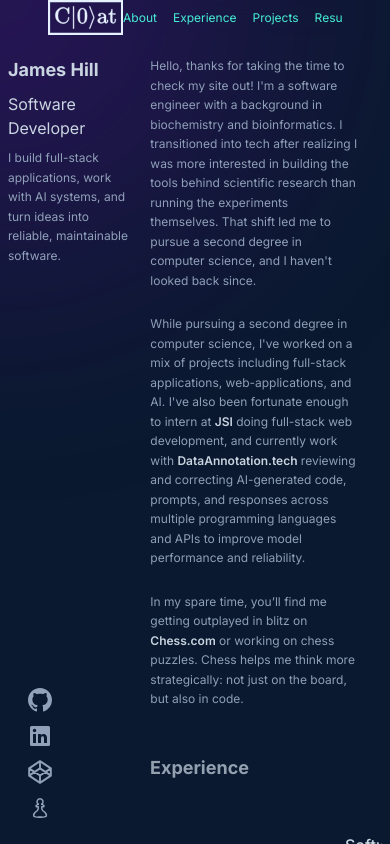
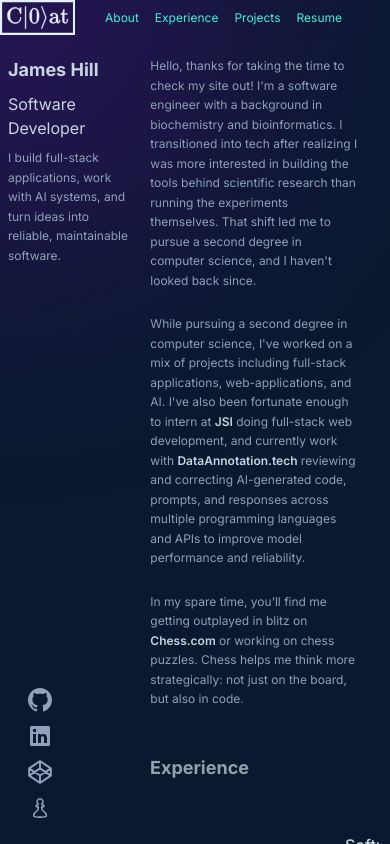
Before and after one commit to c0athanger/coat-portfolio, a Next.js app: page / in a window 390 px wide. Built offline with nearby package versions, Linux system fonts and the light colour scheme.

Commit message:
Nav mobile styling

```diff
--- a/app/components/nav.tsx
+++ b/app/components/nav.tsx
@@ -37,7 +37,7 @@ const Nav = ({ isHome }: NavProps) => {
 
 	return (
 		<motion.div
-			className="bg-nav px-12 md:px-6 lg:px-10 z-[11] filter-none pointer-events-auto select-auto fixed top-0 left-0 w-full h-20 transition-all duration-250 ease-custom-bezier"
+			className="bg-nav pr-12 sm:pr-0 sm:px-6 lg:px-10 z-[11] filter-none pointer-events-auto select-auto fixed top-0 left-0 w-full h-20 transition-all duration-250 ease-custom-bezier"
 		>
 			<motion.div className="flex text-xs sm:text-base items-center relative backdrop-blur w-[100vw] max-w-[100%] overflow-hidden text-lightest-slate z-[12]">
 				<motion.div className={`flex justify-between items-center w-full ${isMounted ? 'opacity-100' : 'opacity-0'} transition-opacity duration-1000`}>
```
